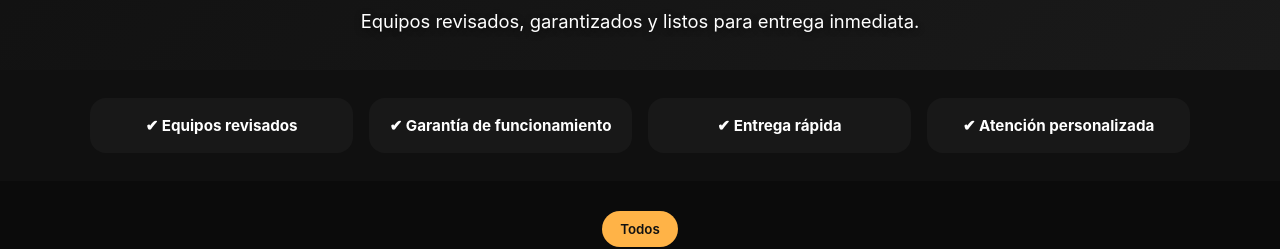
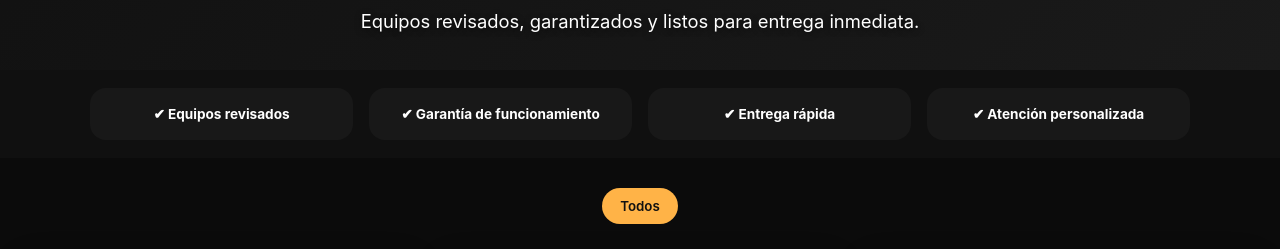
Before and after one commit to devfrank1998/mi-tienda, a React (Vite) app: page / in a window 1280 px wide. Shown: the part 157-406 px from the top of the page. Built offline with nearby package versions, Linux system fonts and the light colour scheme; grey boxes are pictures that could not be loaded.

Commit message:
Seccion de confianza agregada

```diff
--- a/src/App.jsx
+++ b/src/App.jsx
@@ -101,7 +101,7 @@ export default function App() {
       </section>
 <section
   style={{
-    padding: "28px 18px",
+    padding: "18px 14px",
     background: "#101010"
   }}
 >
@@ -128,7 +128,7 @@ export default function App() {
           borderRadius: "16px",
           textAlign: "center",
           fontWeight: "700",
-          fontSize: "0.95rem"
+          fontSize: "0.85rem"
         }}
       >
         {item}
```
